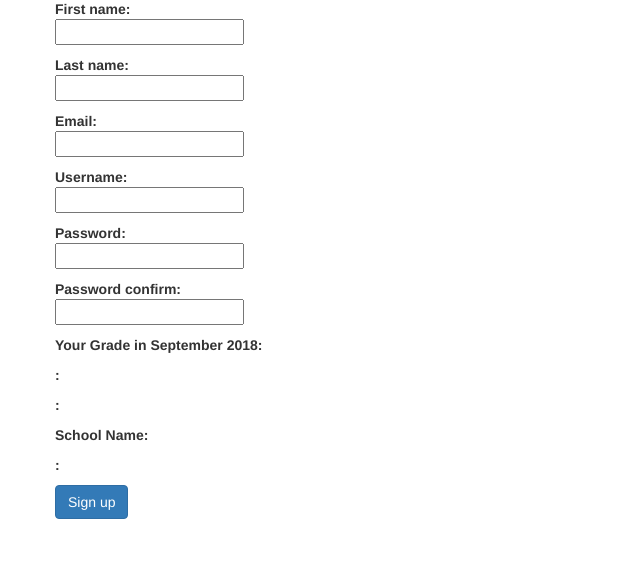
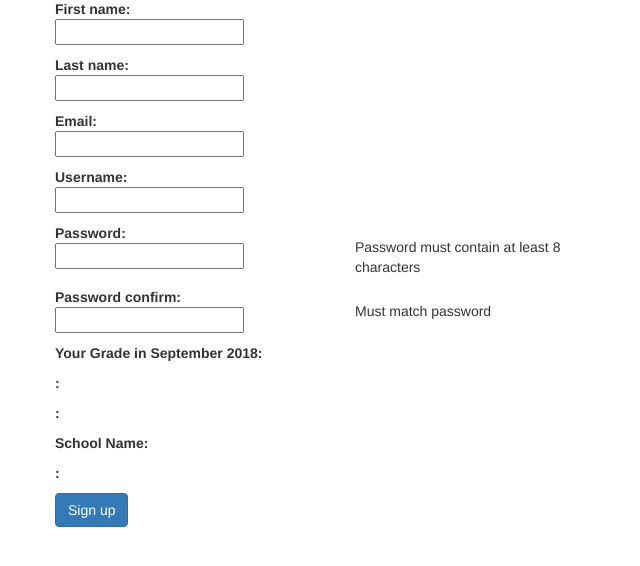
Before and after one commit to panatale1/srp, a Django app: template summer_reading/templates/auth/user_form.html in a window 1280 px wide. Shown: the part 140-706 px from the top of the page, without its empty margins (0-640 px from the left). Run offline with Django 3.2, Linux system fonts and the light colour scheme; the template is opened without the code that fills it, so the values that code supplies are empty, except form fields; tables that the repository leaves empty hold one stand-in row (values such as "Sample post"); form fields are guessed from the names that the template uses; some libraries are stand-ins or nearby versions.

Commit message:
adds captions for password fields on sign up form

```diff
--- a/summer_reading/templates/auth/user_form.html
+++ b/summer_reading/templates/auth/user_form.html
@@ -62,6 +62,8 @@
                                     {% with form.errors.password as field %}
                                         {% include 'summer_reading/includes/errorlist.html' %}
                                     {% endwith %}
+                                {% else %}
+                                    <p class="col-sm-3" style="padding-top:1em;"><caption>Password must contain at least 8 characters</caption></p>
                                 {% endif %}
                             </div>
                             <div class="row">
@@ -70,6 +72,8 @@
                                     {% with form.errors.password_confirm as field %}
                                         {% include 'summer_reading/includes/errorlist.html' %}
                                     {% endwith %}
+                                {% else %}
+                                    <p class="col-sm-3" style="padding-top:1em;"><caption>Must match password</caption></p>
                                 {% endif %}
                             </div>
                             <div class="row">
```
